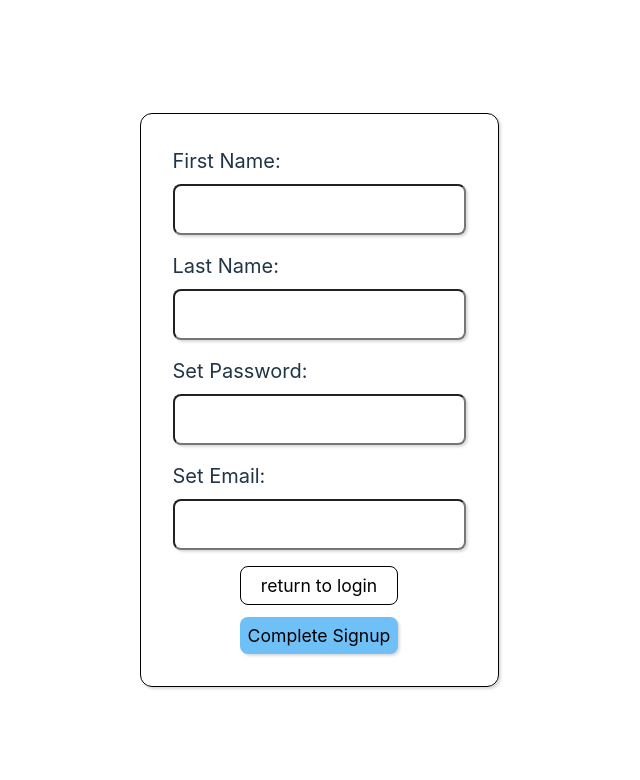
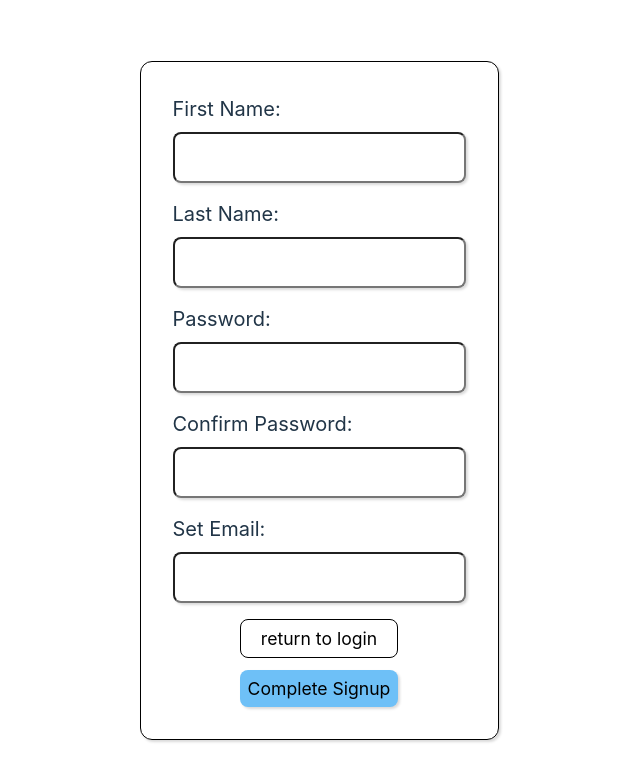
Before and after one commit to Eoljjang/poke-gear, a React (Vite) app in the folder client/: page /signup in a window 1280 px wide. Shown: the top 780 px of the page, without its empty margins (321-961 px from the left). Built offline with nearby package versions, Linux system fonts and the light colour scheme.

Commit message:
password matching on signup

```diff
--- a/client/src/views/Signup.jsx
+++ b/client/src/views/Signup.jsx
@@ -9,6 +9,7 @@ function Signup() {
     const [lastName, setLastName] = useState("");
     const [email, setEmail] = useState("");
     const [password, setPassword] = useState("");
+    const [confirmPassword, setConfirmPassword] = useState("");
     const [errorMsg, setErrorMsg] = useState("");
     const navigate = useNavigate();
 
@@ -38,10 +39,27 @@ function Signup() {
         });
     }
 
+    const passwordMatch = (e) => { // Checks that password + confirmPassword match.
+        if (password === confirmPassword){
+            return true;
+        }
+        else if (password !== confirmPassword){
+            return false;
+        }
+        else{
+            console.log("Some unknown error with password matching.")
+            return false;
+        }
+    }
+
     const handleSubmit = (e) => {
         e.preventDefault()
-        postCreateUser()
-
+        if(passwordMatch()){
+            postCreateUser();
+        }
+        else{
+            setErrorMsg("Passwords do not match.")
+        }
     }
 
     const handleReturn = (e) => { // cancel signup and go back to the login.
@@ -54,22 +72,27 @@ function Signup() {
             <form className={styles["signup-form"]} action="" method="post" onSubmit={handleSubmit}>
                 <div className={styles["input-container"]}>
                     <label htmlFor="firstname">First Name:</label>
-                    <input type="text" id="firstname" name="firstname"onChange={(e) => setFirstName(e.target.value)} required/>
+                    <input type="text" id={styles["firstname"]} name="firstname"onChange={(e) => setFirstName(e.target.value)} required/>
                 </div>
 
                 <div className={styles["input-container"]}>
                     <label htmlFor="lastname">Last Name:</label>
-                    <input type="text" id="lastname" name="lastname" onChange={(e) => setLastName(e.target.value)} required/>
+                    <input type="text" id={styles["lastname"]} name="lastname" onChange={(e) => setLastName(e.target.value)} required/>
                 </div>
 
                 <div className={styles["input-container"]}>
-                    <label htmlFor="password">Set Password:</label>
-                    <input type="password" id="password" name = "password" onChange= {(e) => setPassword(e.target.value)} required/>
+                    <label htmlFor="password">Password:</label>
+                    <input type="password" id={styles["password"]} name = "password" onChange= {(e) => setPassword(e.target.value)} required/>
+                </div>
+
+                <div className={styles["input-container"]}>
+                    <label htmlFor="password">Confirm Password:</label>
+                    <input type="password" id={styles["confirmPassword"]} name = "password" onChange= {(e) => setConfirmPassword(e.target.value)} required/>
                 </div>
 
                 <div className={styles["input-container"]}>
                     <label htmlFor="email">Set Email:</label>
-                    <input type="text" id="email" name = "email" onChange= {(e) => setEmail(e.target.value)} required/>
+                    <input type="text" id={styles["email"]} name = "email" onChange= {(e) => setEmail(e.target.value)} required/>
                 </div>
 
                 <div className={styles["btn-container"]}>
```
